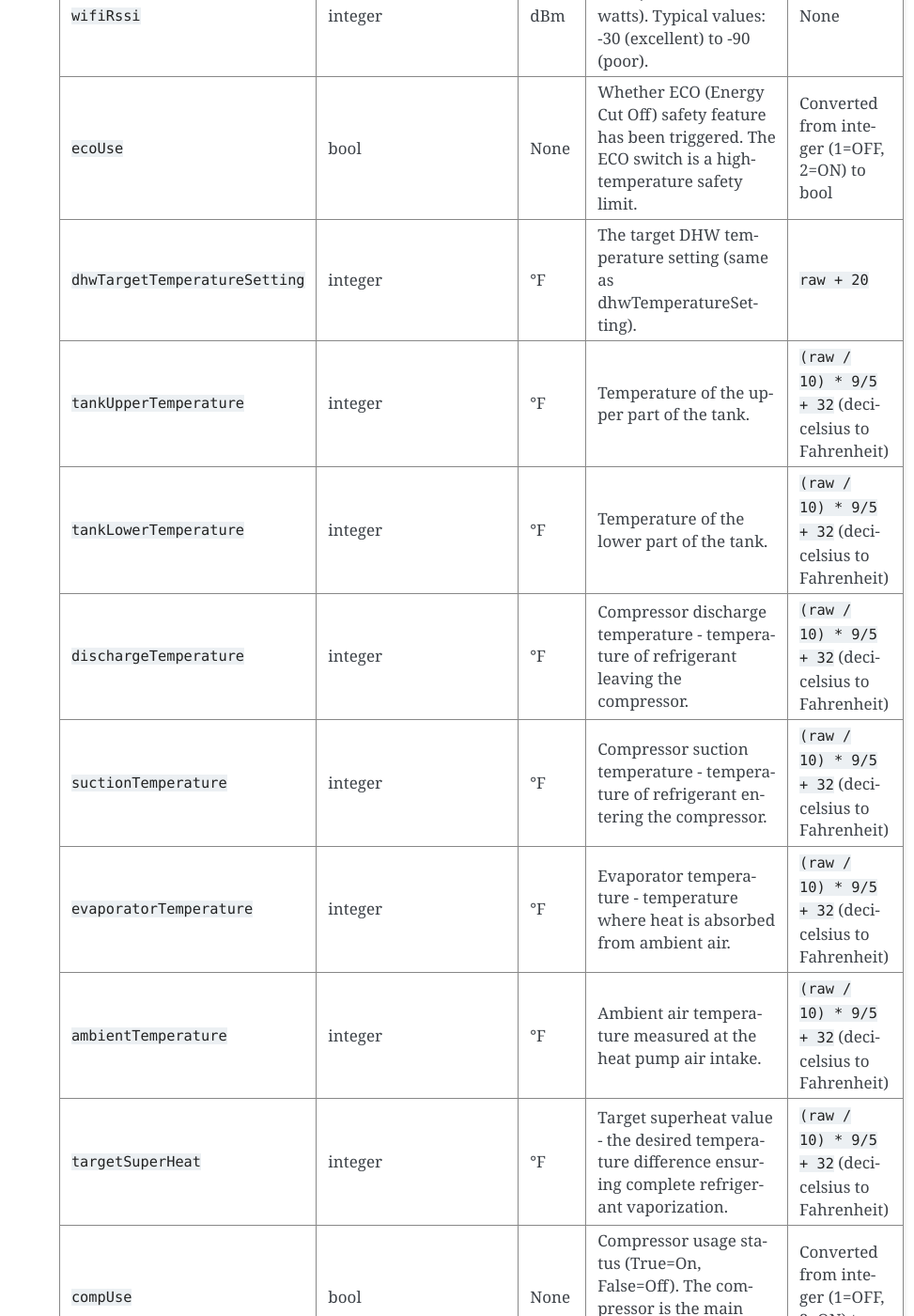
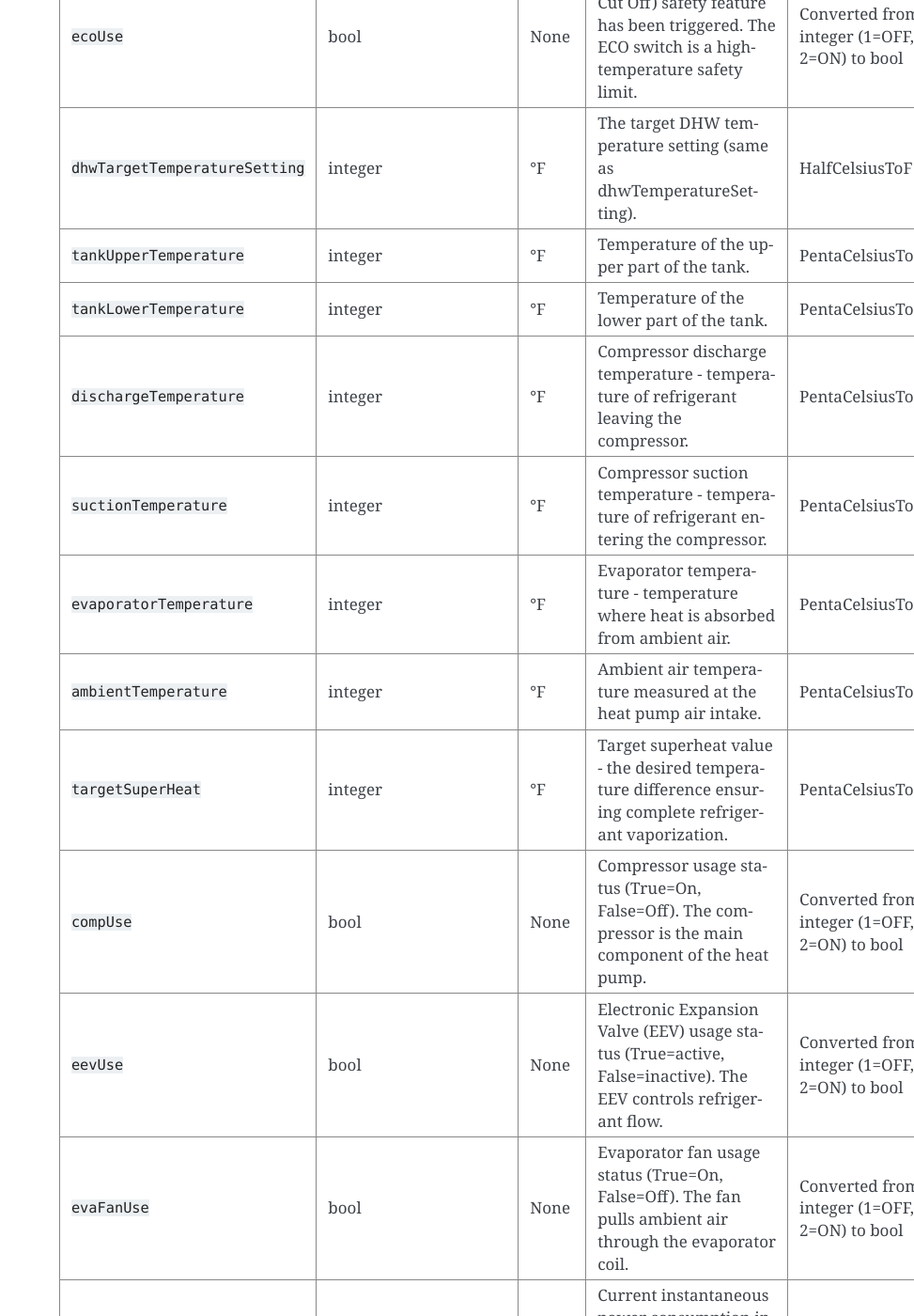
Before and after one commit to eman/nwp500-python, a Sphinx documentation site: the page built from docs/protocol/device_status.rst, in a window 1280 px wide and 1400 px high, scrolled down 2501 px. Shown: the whole window at 94% size, without its empty margins (307-1280 px from the left). Built offline with Sphinx 7.4.7, drawn with Linux system fonts in a browser that asks for light colours; some of the changed text lies outside the part shown.

Commit message:
Docs: Update device_status.rst with correct temperature conversions

```diff
--- a/docs/protocol/device_status.rst
+++ b/docs/protocol/device_status.rst
@@ -77,12 +77,12 @@ This document lists the fields found in the ``status`` object of device status m
      - integer
      - °F
      - Current Domestic Hot Water (DHW) outlet temperature.
-     - ``raw + 20``
+     - HalfCelsiusToF
    * - ``dhwTemperatureSetting``
      - integer
      - °F
      - Target DHW temperature setting. Range: 95°F (35°C) to 150°F (65.5°C). Default: 120°F (49°C).
-     - ``raw + 20``
+     - HalfCelsiusToF
    * - ``programReservationUse``
      - bool
      - None
@@ -117,42 +117,42 @@ This document lists the fields found in the ``status`` object of device status m
      - integer
      - °F
      - The target DHW temperature setting (same as dhwTemperatureSetting).
-     - ``raw + 20``
+     - HalfCelsiusToF
    * - ``tankUpperTemperature``
      - integer
      - °F
      - Temperature of the upper part of the tank.
-     - ``(raw / 10) * 9/5 + 32`` (decicelsius to Fahrenheit)
+     - PentaCelsiusToF
    * - ``tankLowerTemperature``
      - integer
      - °F
      - Temperature of the lower part of the tank.
-     - ``(raw / 10) * 9/5 + 32`` (decicelsius to Fahrenheit)
+     - PentaCelsiusToF
    * - ``dischargeTemperature``
      - integer
      - °F
      - Compressor discharge temperature - temperature of refrigerant leaving the compressor.
-     - ``(raw / 10) * 9/5 + 32`` (decicelsius to Fahrenheit)
+     - PentaCelsiusToF
    * - ``suctionTemperature``
      - integer
      - °F
      - Compressor suction temperature - temperature of refrigerant entering the compressor.
-     - ``(raw / 10) * 9/5 + 32`` (decicelsius to Fahrenheit)
+     - PentaCelsiusToF
    * - ``evaporatorTemperature``
      - integer
      - °F
      - Evaporator temperature - temperature where heat is absorbed from ambient air.
-     - ``(raw / 10) * 9/5 + 32`` (decicelsius to Fahrenheit)
+     - PentaCelsiusToF
    * - ``ambientTemperature``
      - integer
      - °F
      - Ambient air temperature measured at the heat pump air intake.
-     - ``(raw / 10) * 9/5 + 32`` (decicelsius to Fahrenheit)
+     - PentaCelsiusToF
    * - ``targetSuperHeat``
      - integer
      - °F
      - Target superheat value - the desired temperature difference ensuring complete refrigerant vaporization.
-     - ``(raw / 10) * 9/5 + 32`` (decicelsius to Fahrenheit)
+     - PentaCelsiusToF
    * - ``compUse``
      - bool
      - None
@@ -212,7 +212,7 @@ This document lists the fields found in the ``status`` object of device status m
      - integer
      - °F
      - Freeze protection temperature setpoint. Range: 43-50°F (6-10°C), Default: 43°F. When tank temperature drops below this, electric heating activates automatically to prevent freezing.
-     - ``raw + 20``
+     - HalfCelsiusToF
    * - ``antiLegionellaUse``
      - bool
      - None
@@ -287,7 +287,7 @@ This document lists the fields found in the ``status`` object of device status m
      - integer
      - °F
      - Second DHW temperature reading.
-     - ``raw + 20``
+     - HalfCelsiusToF
    * - ``currentDhwFlowRate``
      - float
      - GPM
@@ -307,7 +307,7 @@ This document lists the fields found in the ``status`` object of device status m
      - integer
      - °F
      - Current superheat value - actual temperature difference between suction and evaporator temperatures.
-     - ``(raw / 10) * 9/5 + 32`` (decicelsius to Fahrenheit)
+     - PentaCelsiusToF
    * - ``heatUpperUse``
      - bool
      - None
@@ -357,42 +357,42 @@ This document lists the fields found in the ``status`` object of device status m
      - integer
      - °F
      - Heat pump upper on temperature setting.
-     - ``raw + 20``
+     - HalfCelsiusToF
    * - ``hpUpperOffTempSetting``
      - integer
      - °F
      - Heat pump upper off temperature setting.
-     - ``raw + 20``
+     - HalfCelsiusToF
    * - ``hpLowerOnTempSetting``
      - integer
      - °F
      - Heat pump lower on temperature setting.
-     - ``raw + 20``
+     - HalfCelsiusToF
    * - ``hpLowerOffTempSetting``
      - integer
      - °F
      - Heat pump lower off temperature setting.
-     - ``raw + 20``
+     - HalfCelsiusToF
    * - ``heUpperOnTempSetting``
      - integer
      - °F
      - Heater element upper on temperature setting.
-     - ``raw + 20``
+     - HalfCelsiusToF
    * - ``heUpperOffTempSetting``
      - integer
      - °F
      - Heater element upper off temperature setting.
-     - ``raw + 20``
+     - HalfCelsiusToF
    * - ``heLowerOnTempSetting``
      - integer
      - °F
      - Heater element lower on temperature setting.
-     - ``raw + 20``
+     - HalfCelsiusToF
    * - ``heLowerOffTempSetting``
      - integer
      - °F
      - Heater element lower off temperature setting.
-     - ``raw + 20``
+     - HalfCelsiusToF
    * - ``hpUpperOnDiffTempSetting``
      - float
      - °F
@@ -437,7 +437,7 @@ This document lists the fields found in the ``status`` object of device status m
      - float
      - °F
      - Minimum heat pump operation temperature. Lowest tank temperature setpoint allowed in the current operating mode (95-113°F, default 95°F). When set, users can only set the target tank temperature at or above this threshold.
-     - ``raw + 20``
+     - HalfCelsiusToF
    * - ``drOverrideStatus``
      - integer
      - None
@@ -730,7 +730,7 @@ Technical Notes
 
 * Tank temperature sensors operate within -4°F to 149°F (-20°C to 65°C)
 * Outside normal range, system may operate with reduced capacity using opposite heating element
-* All tank temperature readings use conversion formula: ``display_temp = raw + 20``
+
 
 **Heating Elements:**
 
```
